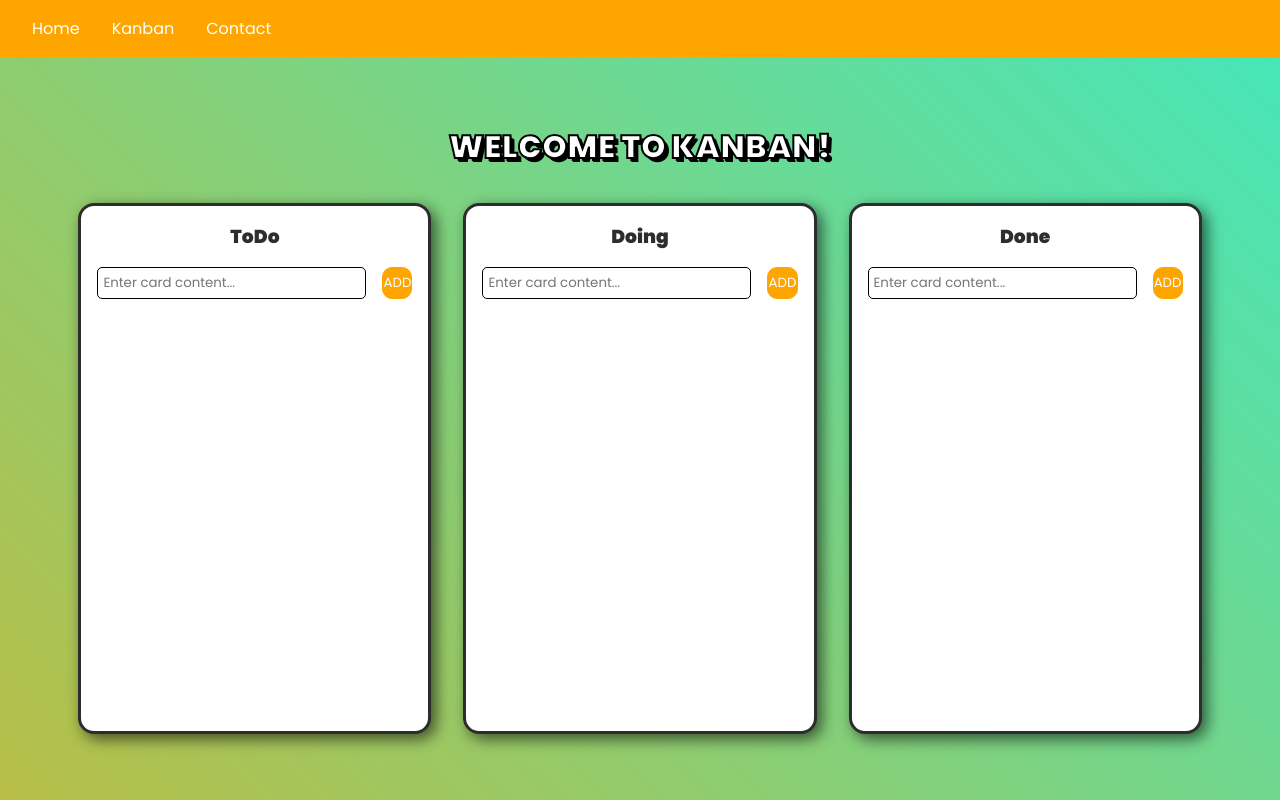
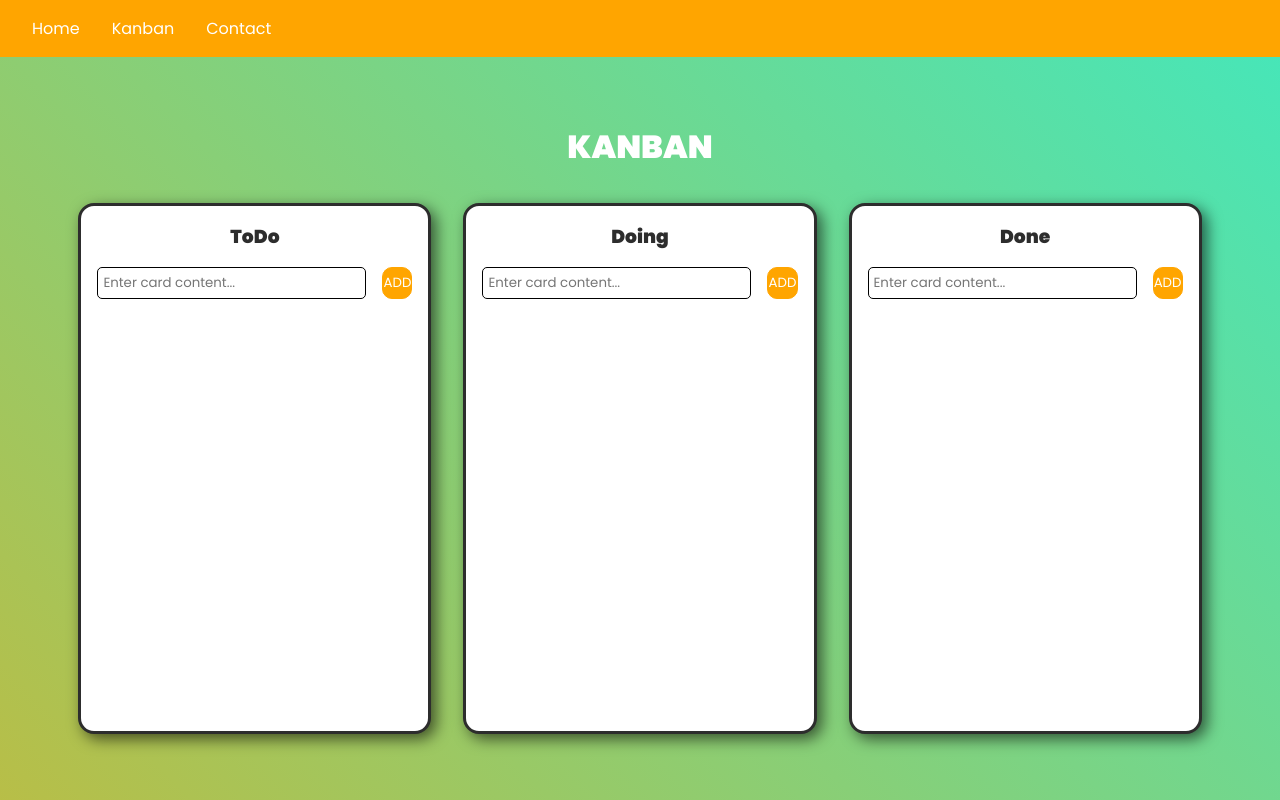
Before and after one commit to Fabianofski/Learning-Angular, an Angular app in the folder kanban/: page /kanban in a window 1280 px wide. Built offline with nearby package versions, Linux system fonts and the light colour scheme.

Commit message:
Fixed some styling issues

```diff
--- a/kanban/src/app/contact/contact.component.css
+++ b/kanban/src/app/contact/contact.component.css
@@ -66,7 +66,7 @@ input {
   padding: 0.25rem;
 }
 
-.input,
+input,
 textarea {
   border: 2px solid transparent;
   border-radius: 5px;
@@ -81,3 +81,11 @@ input.ng-invalid.ng-touched,
 textarea.ng-invalid.ng-touched {
   border: 2px solid red;
 }
+
+input:focus,
+textarea:focus,
+input.ng-invalid.ng-touched:focus,
+textarea.ng-invalid.ng-touched:focus {
+  border: 2px solid black;
+  outline: none;
+}
--- a/kanban/src/app/kanban/kanban.component.css
+++ b/kanban/src/app/kanban/kanban.component.css
@@ -27,9 +27,3 @@
 .list-container > * {
   width: 100%;
 }
-
-  h1 {
-    text-shadow: var(--text-shadow);
-    -webkit-text-stroke: 2px black; /* Safari/Chrome */
-    text-stroke: 2px black;
-  }
--- a/kanban/src/app/kanban/kanban.component.html
+++ b/kanban/src/app/kanban/kanban.component.html
@@ -1,9 +1,6 @@
 <div class="container">
-    <h1>{{ title.toUpperCase() }}</h1>
-    <div class="list-container">
-      <app-list
-        *ngFor="let list of lists"
-        [list]="list"
-      ></app-list>
-    </div>
+  <h1>KANBAN</h1>
+  <div class="list-container">
+    <app-list *ngFor="let list of lists" [list]="list"></app-list>
   </div>
+</div>
--- a/kanban/src/app/kanban/kanban.component.ts
+++ b/kanban/src/app/kanban/kanban.component.ts
@@ -9,7 +9,6 @@ import { ListModel } from './list/list.model';
   providers: [ListsService],
 })
 export class KanbanComponent {
-  title = 'Welcome to Kanban!';
   lists: ListModel[] = [];
 
   constructor(private listService: ListsService) {}
```
Also changed, not shown: kanban/src/assets/fonts/Rancho-Regular.ttf (deleted). Lines whose indentation alone changed are shown as unchanged.
